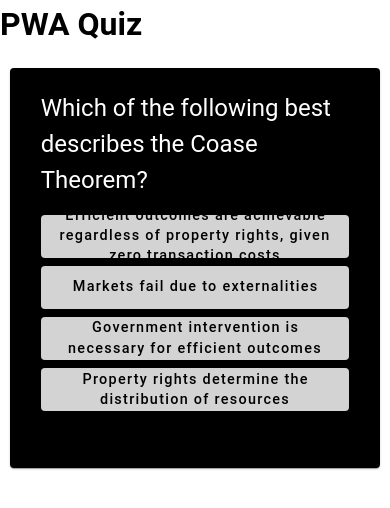
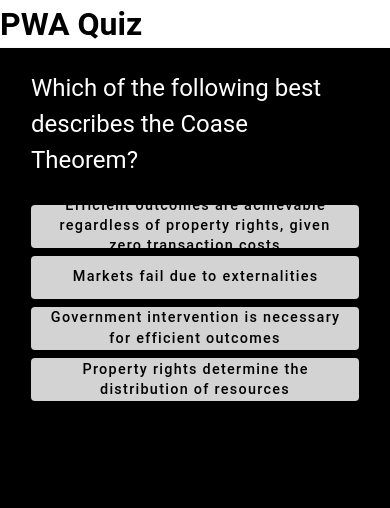
Before and after one commit to JEgholm/Quiz-PWA, a Vue app: page / in a window 390 px wide. Shown: the top 508 px of the page. Built offline with nearby package versions, Linux system fonts and the light colour scheme.

Commit message:
Made layout more mobile-friendly

```diff
--- a/src/components/Quiz.vue
+++ b/src/components/Quiz.vue
@@ -1,15 +1,15 @@
 <template>
   <div v-if="currentQuestion">
     <v-card
-      class="mx-auto my-5 app-field"
+      class="app-field"
       style="background-color: black; color: white;"
     >
-      <v-card-title>
+      <v-card-title class="card-title">
         <div class="question-container" :style="{ fontSize: adjustedQuestionFontSize }">
           <span class="text-h5">{{ currentQuestion.text }}</span>
         </div>
       </v-card-title>
-      <v-card-text>
+      <v-card-text class="card-text">
         <v-btn
           v-for="(option, index) in currentQuestion.options"
           :key="index"
@@ -22,10 +22,7 @@
           block
           @click="checkAnswer(option)"
         >
-          <span
-            class="option-text"
-            v-html="processedOptions[index]"
-          ></span>
+          <span class="option-text" v-html="processedOptions[index]"></span>
         </v-btn>
       </v-card-text>
       <v-card-subtitle
@@ -125,6 +122,13 @@ export default {
   min-height: 400px;
   padding: 30px;
   box-sizing: border-box;
+  margin: 20px auto;
+  border-radius: 12px;
+}
+
+.card-title,
+.card-text {
+  /* Optional: adjust spacing if needed */
 }
 
 .question-container {
@@ -175,11 +179,27 @@ export default {
   border-radius: 8px;
 }
 
-/* Media queries for mobile devices */
+/* Mobile styles for portrait orientation */
 @media (max-width: 600px) {
   .app-field {
-    width: 95%;
-    padding: 15px;
+    width: 100vw;          /* Full viewport width */
+    height: 100vh;         /* Full viewport height */
+    margin: 0;             /* Remove extra margins */
+    border-radius: 0;      /* Remove rounded corners */
+    padding: 15px;         /* Reduced padding */
+    display: flex;
+    flex-direction: column;
+    justify-content: space-between; /* Spread content vertically */
+  }
+
+  .card-title {
+    margin-bottom: 10px;
+  }
+
+  .card-text {
+    flex-grow: 1;          /* Allow question options to expand */
+    overflow-y: auto;      /* Scroll if options exceed available space */
+    margin-bottom: 10px;
   }
 
   .question-container {
```
